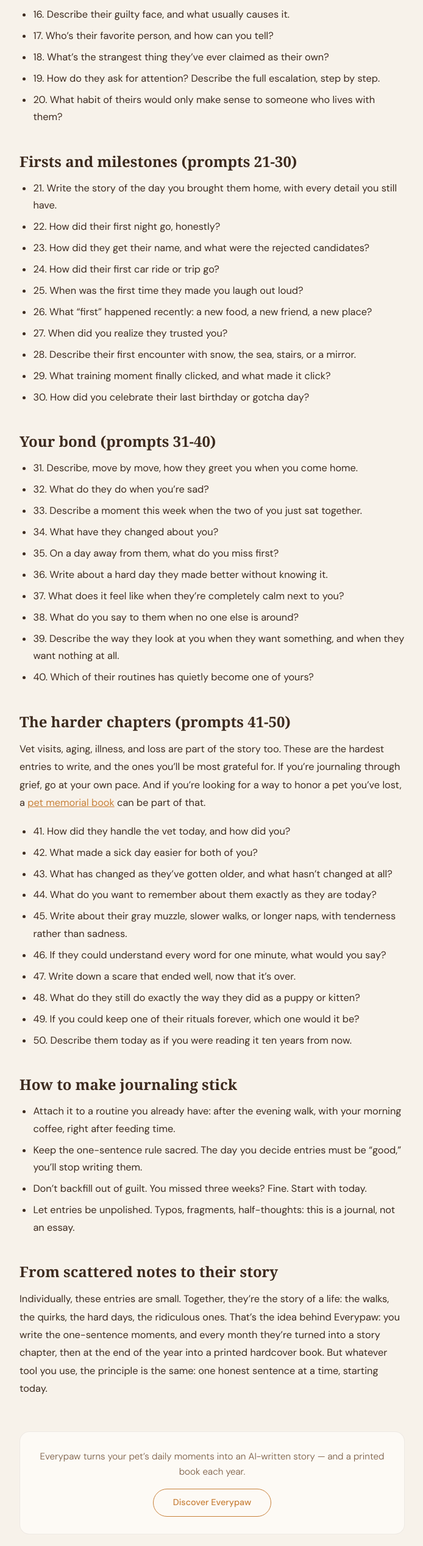
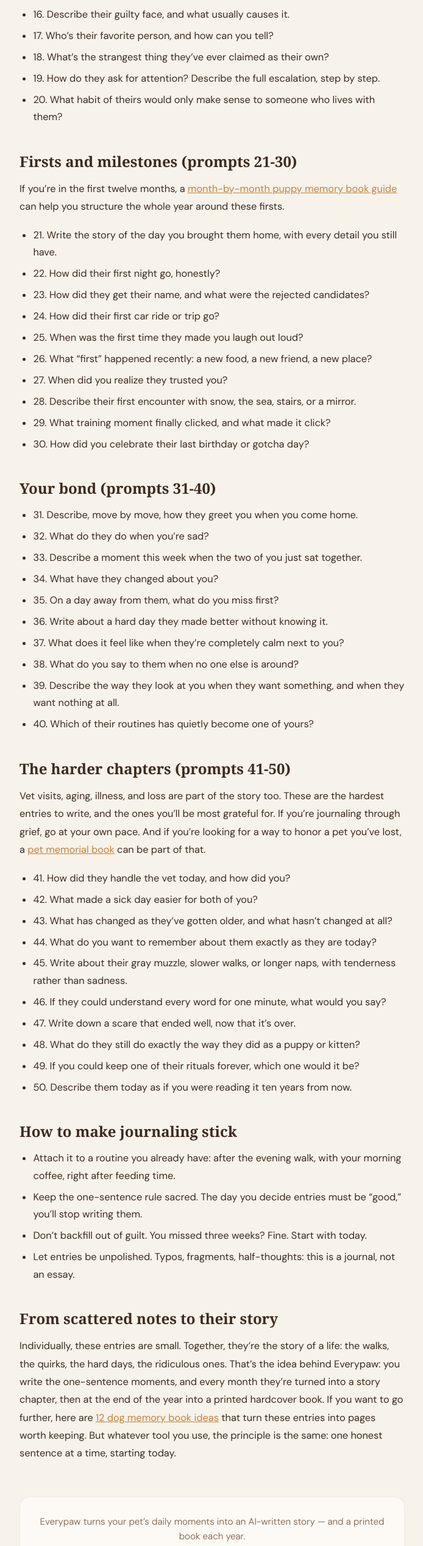
Before and after one commit to CookServices/everypaw, a Next.js app: page /blog/pet-journal-prompts in a window 1280 px wide. Shown: the part 1891-4427 px from the top of the page at 61% size, without its empty margins (292-986 px from the left). Built offline with nearby package versions, Linux system fonts and the light colour scheme.

Commit message:
feat(blog): add internal links from pet-journal-prompts to articles 2 and 3
Co-Authored-By: Claude Opus 4.8 <noreply@anthropic.com>

```diff
--- a/src/app/blog/pet-journal-prompts/page.tsx
+++ b/src/app/blog/pet-journal-prompts/page.tsx
@@ -98,6 +98,11 @@ export default function Page() {
         </ul>
 
         <h2>Firsts and milestones (prompts 21-30)</h2>
+        <p>
+          If you&rsquo;re in the first twelve months, a{" "}
+          <a href="/blog/puppy-first-year-memory-book">month-by-month puppy memory book guide</a> can help you structure
+          the whole year around these firsts.
+        </p>
         <ul>
           <li>21. Write the story of the day you brought them home, with every detail you still have.</li>
           <li>22. How did their first night go, honestly?</li>
@@ -168,7 +173,9 @@ export default function Page() {
           Individually, these entries are small. Together, they&rsquo;re the story of a life: the walks, the quirks, the
           hard days, the ridiculous ones. That&rsquo;s the idea behind Everypaw: you write the one-sentence moments, and
           every month they&rsquo;re turned into a story chapter, then at the end of the year into a printed hardcover
-          book. But whatever tool you use, the principle is the same: one honest sentence at a time, starting today.
+          book. If you want to go further, here are{" "}
+          <a href="/blog/dog-memory-book-ideas">12 dog memory book ideas</a> that turn these entries into pages worth
+          keeping. But whatever tool you use, the principle is the same: one honest sentence at a time, starting today.
         </p>
       </ArticleLayout>
     </>
```
